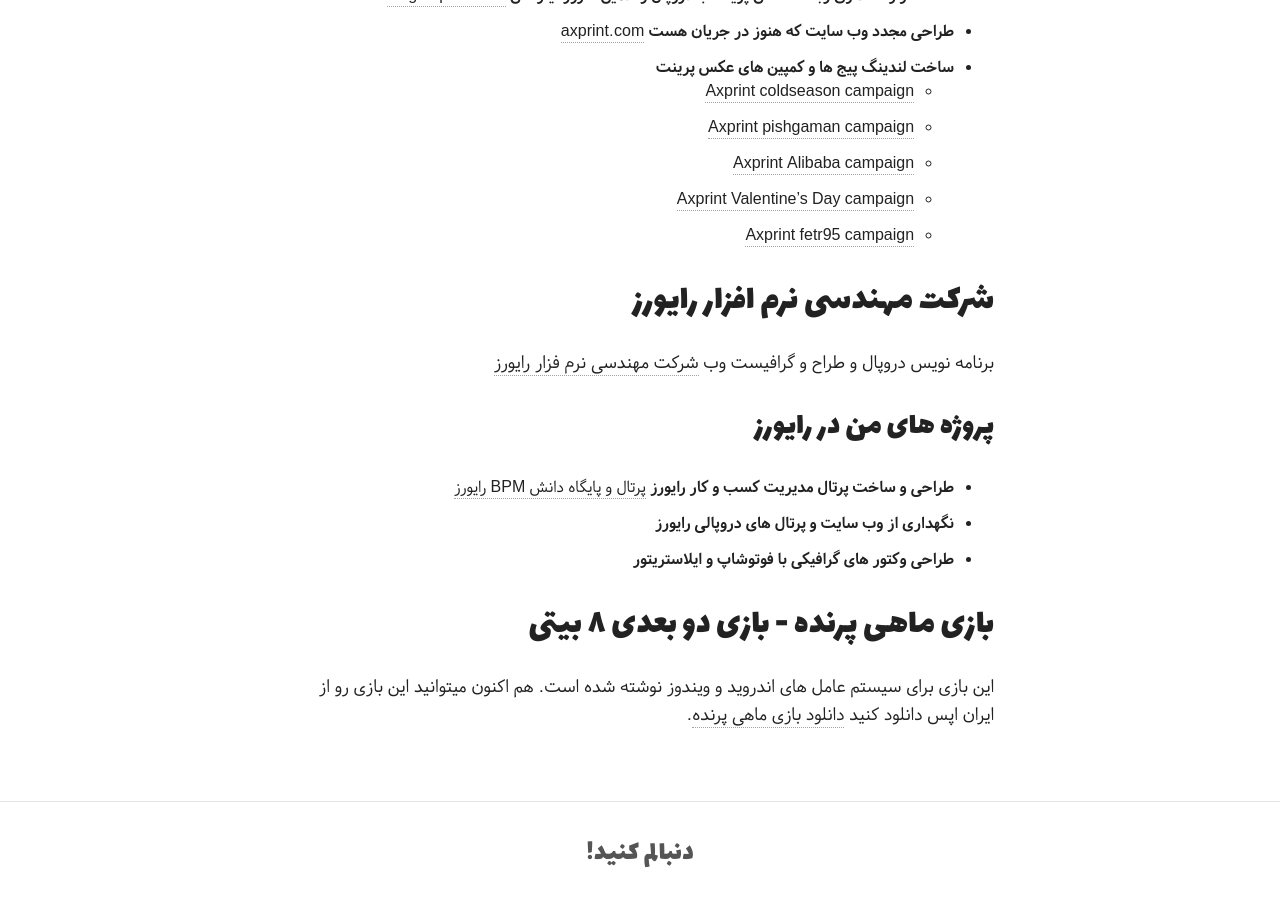
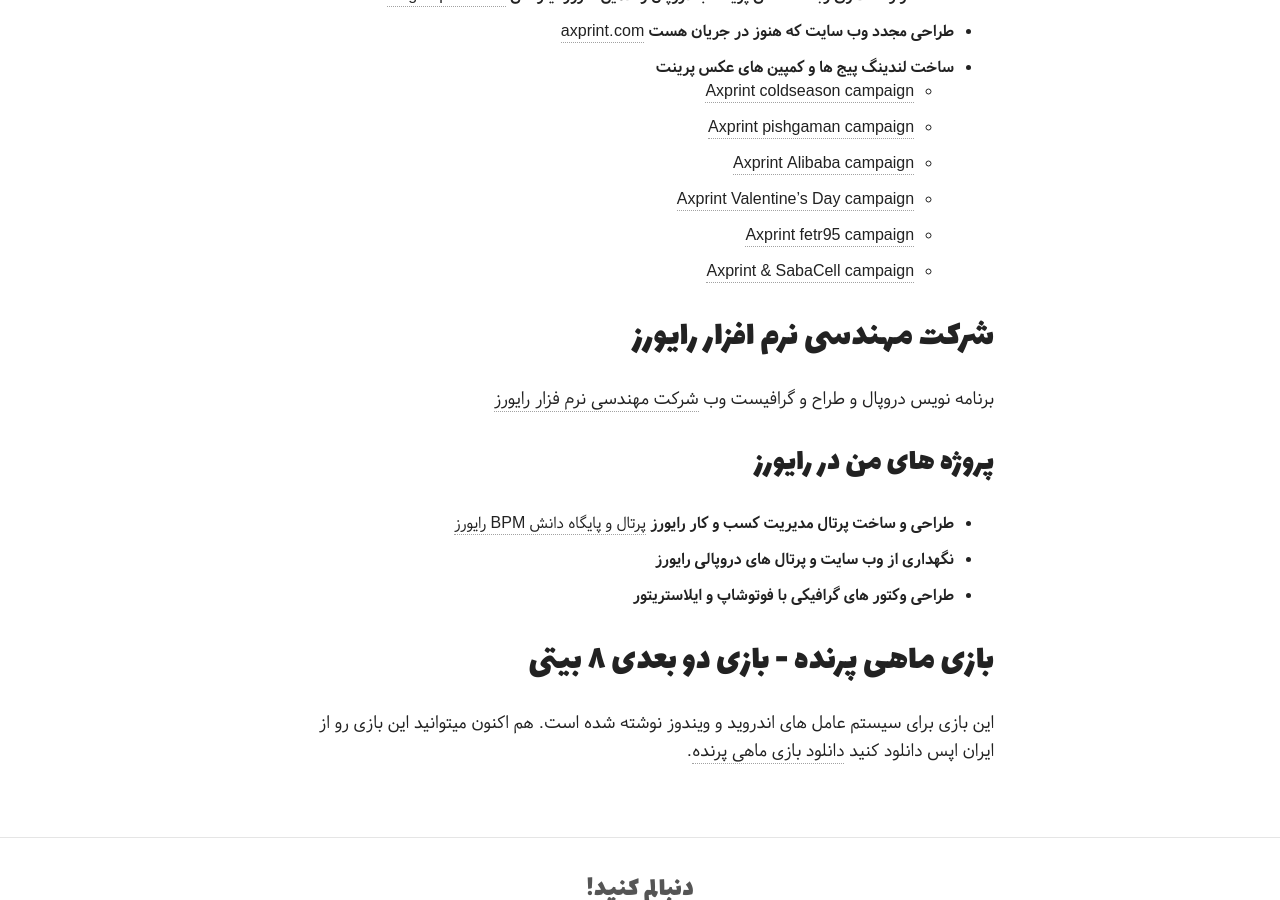
Before and after one commit to pooya-golchian/farsi, a Jekyll site: the page built from projects/index.md, in a window 1280 px wide and 900 px high, scrolled down 1325 px. Built offline with Jekyll 4.4.1, drawn with Linux system fonts in a browser that asks for light colours; nearby versions of some CDN libraries; some web fonts are replaced.

Commit message:
add project

```diff
--- a/projects/index.md
+++ b/projects/index.md
@@ -24,6 +24,7 @@
     - [Axprint Alibaba campaign](http://axprint.com/landing/alibaba)
     - [Axprint Valentine's Day campaign](http://axprint.com/landing/loveday94)
     - [Axprint fetr95 campaign](http://www.axprint.com/landing/fetr95/)
+    - [Axprint & SabaCell campaign](http://www.axprint.com/landing/sabacell/)
 
 # شرکت مهندسی نرم افزار رایورز
 برنامه نویس دروپال و طراح و گرافیست وب [شرکت مهندسی نرم فزار رایورز](http://rayvarz.com)
```
